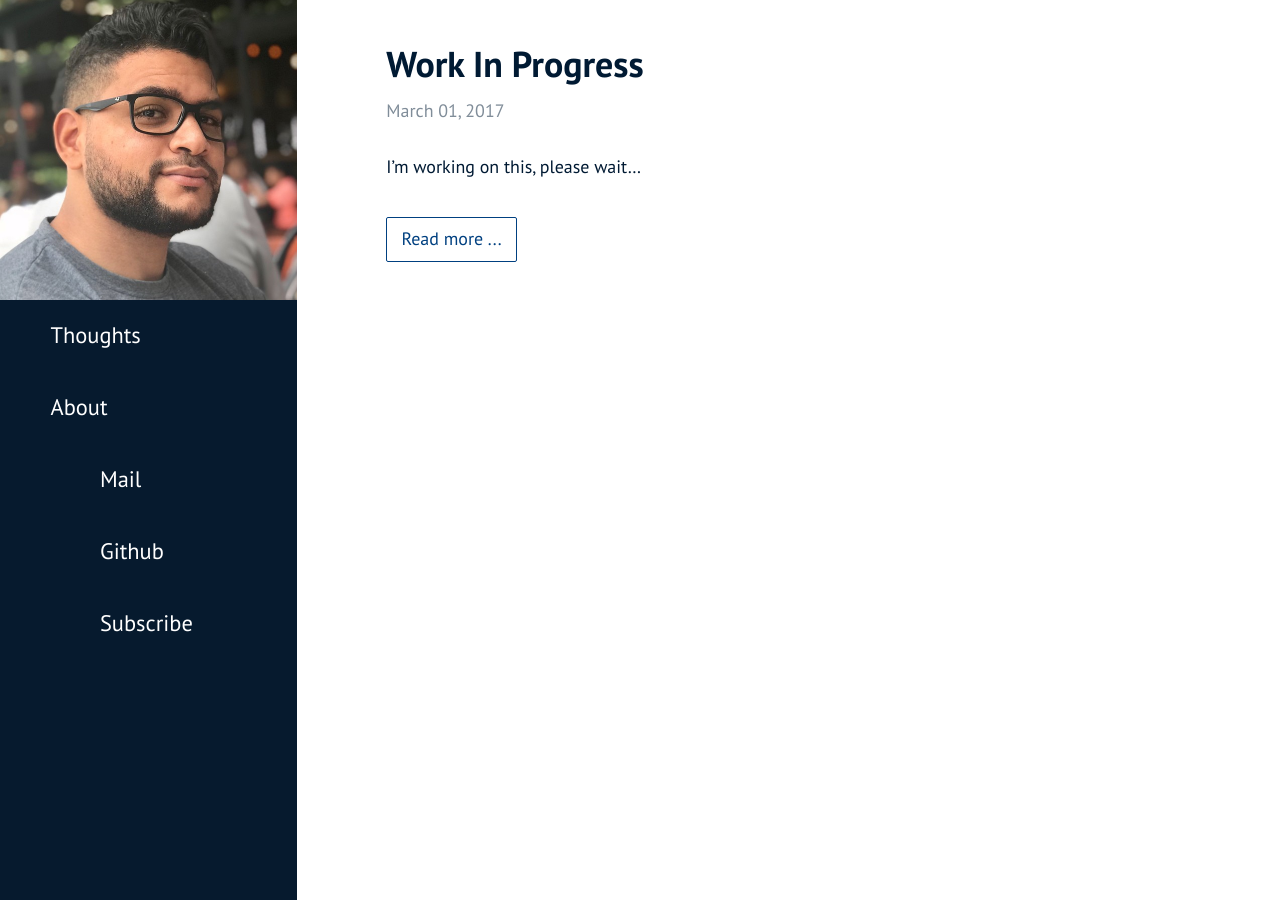
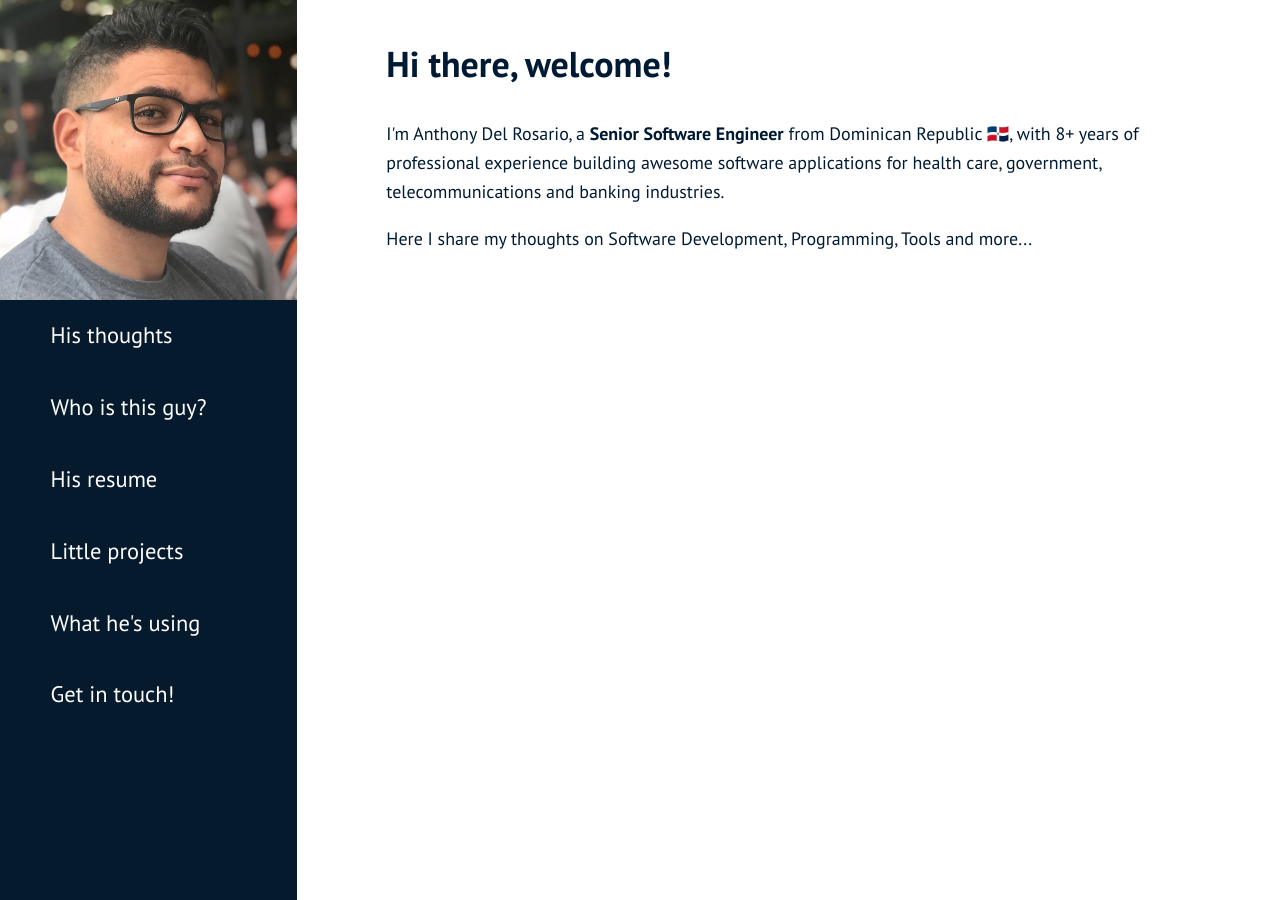
Before and after one commit to ADelRosarioH/adelrosarioh.github.io, a Jekyll site: the page built from index.html, in a window 1280 px wide. Built offline with Jekyll 4.4.1, drawn with Linux system fonts in a browser that asks for light colours; emoji names are drawn with the system emoji font.

Commit message:
add pages

```diff
--- a/_config.yml
+++ b/_config.yml
@@ -18,14 +18,14 @@
 # You can create any custom variable you would like, and they will be accessible
 # in the templates via {{ site.myvariable }}.
 
-title: Anthony Del Rosario
+title: Anthony Del Rosario, Senior Software Engineer
 author: Anthony Del Rosario
 email: adelrosarioh@gmail.com
 description: >- # this means to ignore newlines until "baseurl:"
   Hi! I'm Anthony Del Rosario, a Senior Software Engineer from Dominican Republic with 8+ years of professional experience
   building awesome software applications for health care, government, telecommunications and banking industries.
 
-  Here I share my thoughts on Software, Programming, Tools and more.
+  Here I share my thoughts on Software Development, Programming, Tools and whatever else...
 url: 'http://adelrosarioh.me/'
 
 # Config for contrast
@@ -50,16 +50,20 @@ minimal: true # use simpler style
 # Menu
 
 navigation:
-  - { title: Thoughts, file: 'index.html' }
-  - { title: About, file: 'about.html' }
+  - { title: 'His thoughts', file: 'index.html' }
+  - { title: 'Who is this guy?', file: 'about-him.html' }
+  - { title: 'His resume', file: 'resume.html' }
+  - { title: 'Little projects', file: 'projects.html' }
+  - { title: "What he's using", file: 'uses.html' }
+  - { title: 'Get in touch!', file: 'contact-him.html' }
+
 
 external: # see http://fontawesome.com/icons
-  - { title: Mail, icon: envelope, url: 'mailto:adelrosarioh@gmail.com' }
-  - { title: Github, icon: github, url: 'https://github.com/adelrosarioh' }
-  - { title: Subscribe, icon: rss, url: '/feed.xml' }
+#  - { title: Github, icon: github, url: 'https://github.com/adelrosarioh' }
 
 plugins:
   - jekyll-feed
+  - jemoji
 # Exclude from processing.
 # The following items will not be processed, by default.
 # Any item listed under the `exclude:` key here will be automatically added to
--- a/_posts/2017-03-01-welcome-to-jekyll.md
+++ /dev/null
@@ -1,6 +0,0 @@
----
-title: 'Work In Progress'
-layout: post
----
-
-I'm working on this, please wait...
--- /dev/null
+++ b/about-him.html
@@ -0,0 +1,4 @@
+---
+layout: page
+title: 'Who is this guy?'
+---
--- /dev/null
+++ b/contact-him.html
@@ -0,0 +1,4 @@
+---
+layout: page
+title: 'Get in touch!'
+---
--- a/index.html
+++ b/index.html
@@ -1,7 +1,24 @@
 ---
 layout: default
-title: 'Home'
 ---
+<article>
+    <header>
+        <h1>
+            Hi there, welcome!
+        </h1>
+    </header>
+    <content>
+        <p>
+            I'm Anthony Del Rosario, a <b>Senior Software Engineer</b>
+            from Dominican Republic :dominican_republic:,
+            with 8+ years of professional experience building awesome software applications for health care, government, telecommunications and banking industries.
+        </p>
+        <p>
+            Here I share my thoughts on Software Development, Programming, Tools and more...
+        </p>
+    </content>
+</article>
+
 
 {% if site.show_excerpts %}
     {% include home.html %}
--- /dev/null
+++ b/projects.html
@@ -0,0 +1,4 @@
+---
+layout: page
+title: 'Projects'
+---
--- /dev/null
+++ b/resume.html
@@ -0,0 +1,4 @@
+---
+layout: page
+title: 'Resume'
+---
--- /dev/null
+++ b/uses.html
@@ -0,0 +1,4 @@
+---
+layout: page
+title: 'Uses'
+---
```
